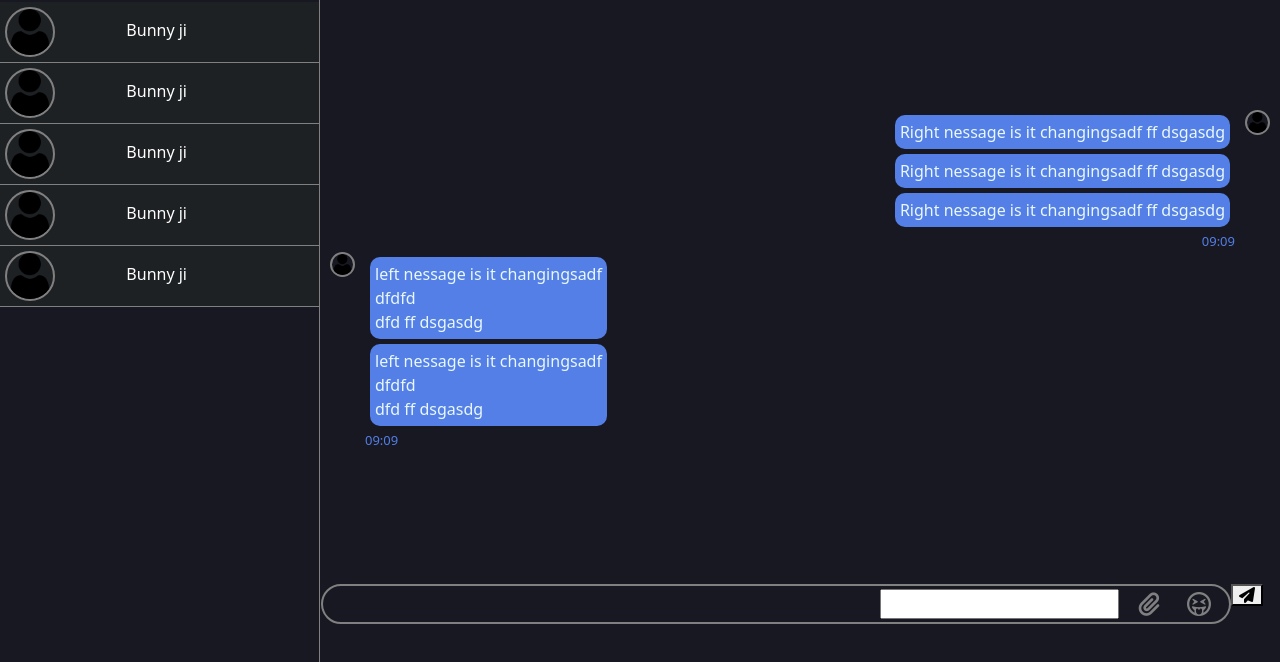
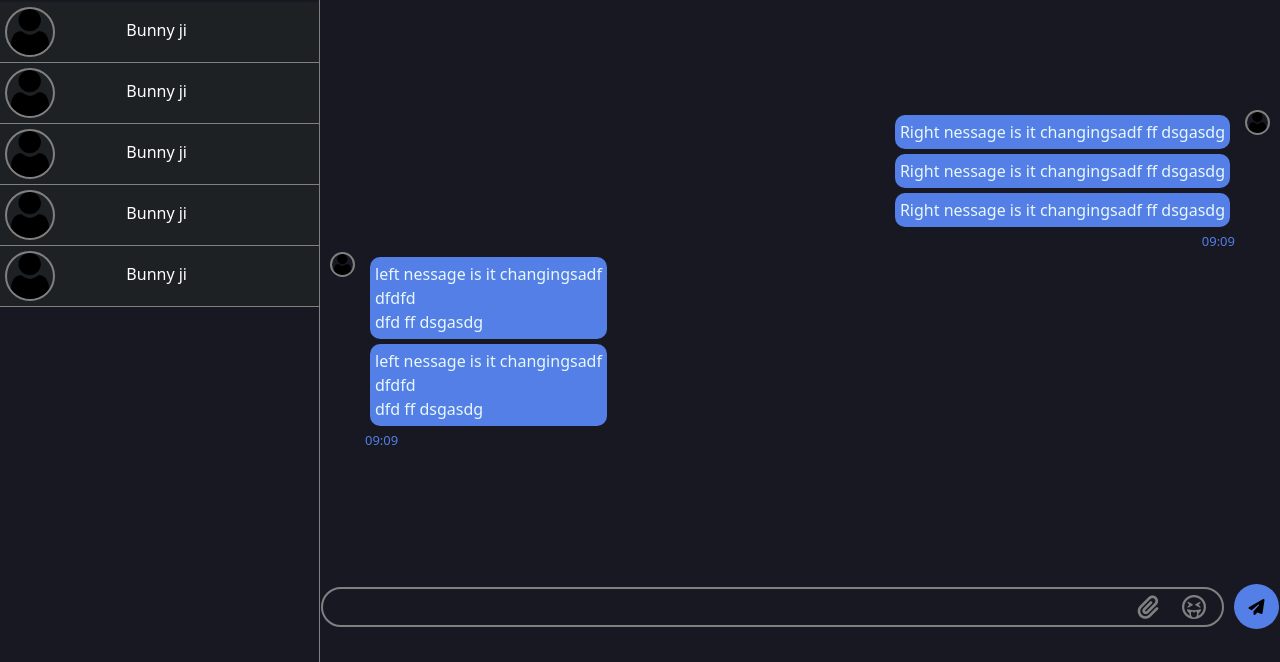
Before and after one commit to Akarsh711/ChatFrontend, a plain HTML site: page index.html in a window 1280 px wide. Shown: the part 152-814 px from the top of the page. Drawn offline with nearby package versions, Linux system fonts and the light colour scheme; a script that the page names is missing.

Commit message:
Updated index.html

```diff
--- a/index.html
+++ b/index.html
@@ -232,7 +232,7 @@
         </div>
 
         <div class="large-icon send-icon">
-          <button>
+          <button class="message-btn">
             <i class="fa-solid fa-paper-plane" id="sendButton"></i>
 
           </button>
@@ -300,9 +300,33 @@
   </script>
 <style>
     /* -----------------------Side bar css -------------------- */
-    button{
-      display: ;
+    .message-btn{
+          background: #537FE7;
+          outline: none;
+          /* box-shadow: none; */
+          /* border-block-end-style: none; */
+          border: 1px;
+          border-radius: 50%;
+          height: 45px;
+          width: 45px;
+          transition: background-color 0.5s;
     }
+
+    .message-btn:hover{
+      background-color:#80a4ff
+    }
+
+    #message-box{
+        width: 100%;
+        border: none;
+        background-color: transparent;
+        color: white;
+        outline: none;
+    }
+
+
+
+
     .sub-container{
       display: flex;
       height: 80vh;
@@ -500,21 +524,24 @@
     display: flex;
     margin-top:15px;
     padding: 1px;
+    align-items: center;
   }
 
 
   .text-box{
     /* margin: 23px; */
+        /* margin: 23px; */
         width: 95%;
         border: 2px solid gray;
         display: flex;
         justify-content: end;
-    gap: 10px;
-    padding-right: 10px;
+        /* gap: 10px; */
+        /* padding-right: 10px; */
          padding-left: 15px;
         align-items: center;
-    height: 40px;
+        /* height: 40px; */
         border-radius: 23px 23px 23px 23px;
+        margin-right: 10px;
   }
 
   .text-box > textarea{
@@ -547,6 +574,7 @@
     width: 40px;
     border-radius: 50%;
     /* transform: translateX(10px); */
+    transition: background-color 0.5s;
 
   }
 
@@ -560,6 +588,7 @@
     width: 40px;
     border-radius: 50%;
     /* transform: translateX(20px); */
+    transition: background-color 0.5s;
   }
 
   .pin-icon:hover, .emoji-icon:hover{
```
Lines whose indentation alone changed are shown as unchanged.
